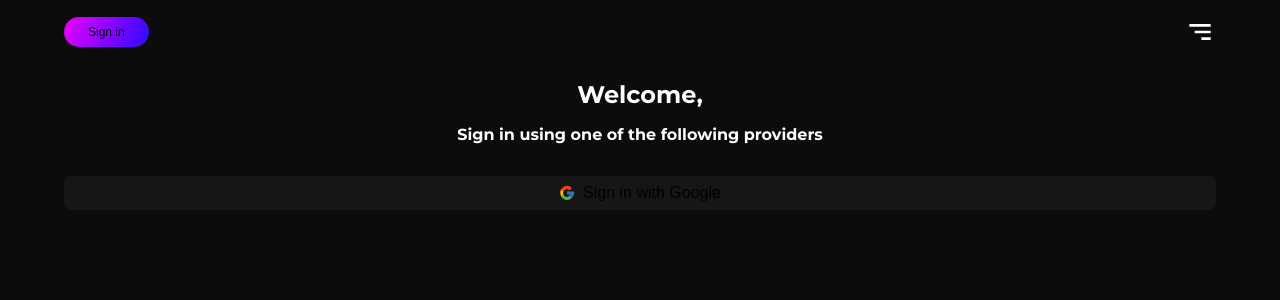
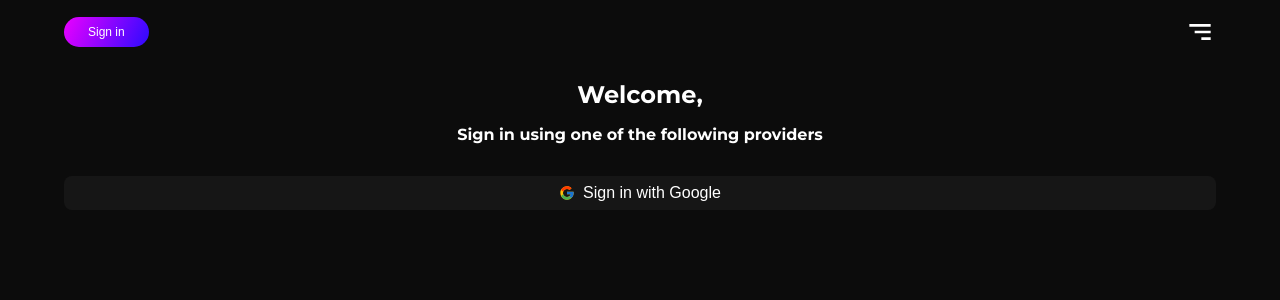
Before and after one commit to Airhacker/PROJECT-DYSON, a Next.js app: page /auth/login in a window 1280 px wide. Shown: the top 300 px of the page. Built offline with nearby package versions, Linux system fonts and the light colour scheme; no server answers.

Commit message:
background and text styling changes

```diff
--- a/styles/Dashboard.module.css
+++ b/styles/Dashboard.module.css
@@ -22,4 +22,6 @@
   border: none;
   font-size: 0.75rem;
   background: linear-gradient(115.34deg, #eb00ff 0%, #2c0aff 100%);
+  color: white;
+  text-decoration: none;
 }
--- a/styles/Login.module.css
+++ b/styles/Login.module.css
@@ -33,4 +33,6 @@
   border-radius: 0.5rem;
   cursor: pointer;
   background-color: #161616;
+  color: white;
+  text-decoration: none;
 }
--- a/styles/UserNav.module.css
+++ b/styles/UserNav.module.css
@@ -20,12 +20,19 @@
   object-fit: cover;
 }
 
+.userImageContainer a {
+  color: white;
+  text-decoration: none;
+}
+
 .userImageContainer button {
   border: none;
   padding: 0.5rem 1.5rem;
   border-radius: 15px;
   font-size: 0.75rem;
   background: linear-gradient(115.34deg, #eb00ff 0%, #2c0aff 100%);
+  color: white;
+  text-decoration: none;
 }
 
 .userNameContainer {
```
Also changed, not shown: public/manifest.json.
